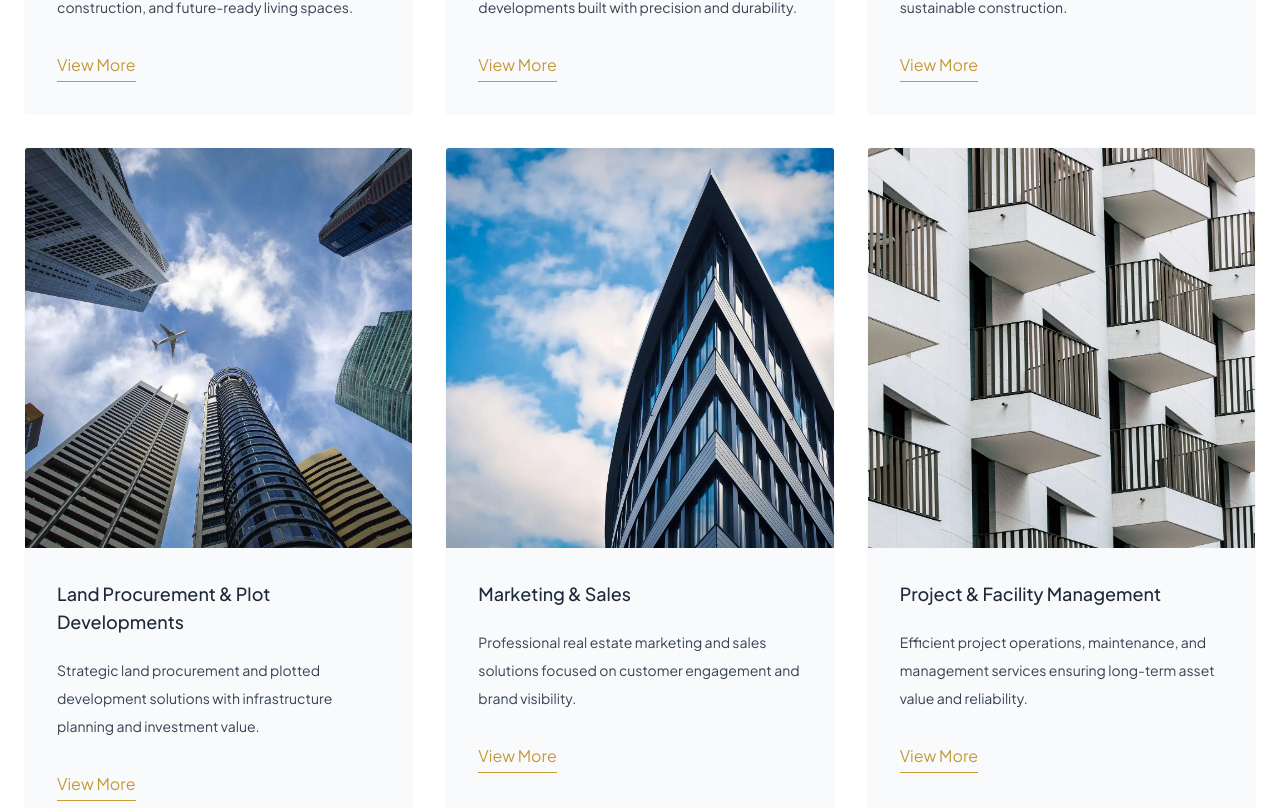
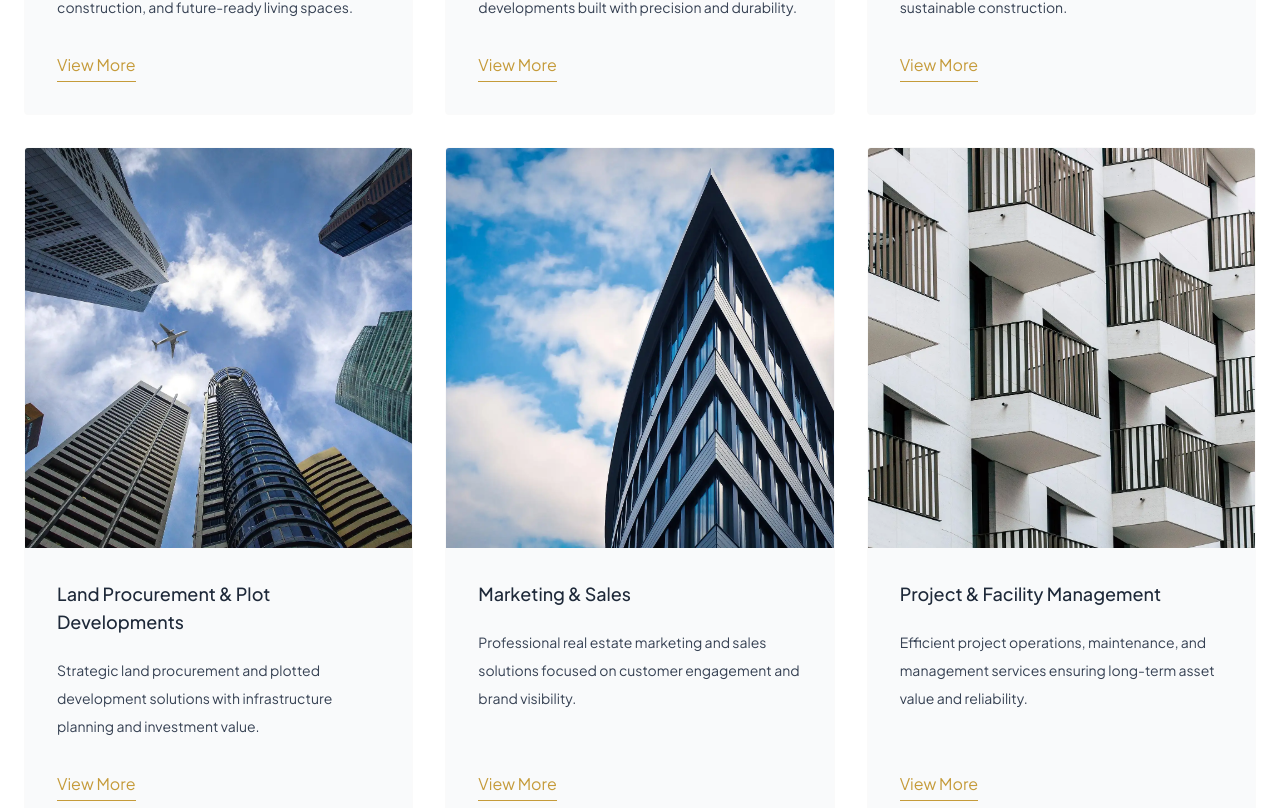
Before and after one commit to extechnology/PBD-Infra, a React (Vite) app: page /offer in a window 1280 px wide. Shown: the part 1252-2060 px from the top of the page. Built offline with nearby package versions, Linux system fonts and the light colour scheme.

Commit message:
updated service card

```diff
--- a/src/components/offers/OfferServiceCard.tsx
+++ b/src/components/offers/OfferServiceCard.tsx
@@ -6,7 +6,7 @@ interface Props {
 
 const OfferServiceCard = ({ title, description, image }: Props) => {
   return (
-    <div className="group relative bg-gray-50 rounded-sm border border-zinc-50 hover:border-gold-500/40 transition-all duration-500 overflow-hidden">
+    <div className="group relative bg-gray-50 rounded-sm border border-zinc-50 hover:border-gold-500/40 transition-all duration-500 overflow-hidden flex flex-col h-full">
       {/* Image */}
       <div className="overflow-hidden h-[400px]">
         <img
@@ -17,17 +17,20 @@ const OfferServiceCard = ({ title, description, image }: Props) => {
       </div>
 
       {/* Content */}
-      <div className="p-8">
+      <div className="p-8 flex flex-col grow">
         <h3 className="text-lg font-medium text-gray-800 mb-5 group-hover:text-gold-500 transition">
           {title}
         </h3>
 
         <p className="text-gray-700 text-sm leading-7 mb-8">{description}</p>
 
-        <button className="text-gold-500 border-b border-gold-500 pb-1 hover:tracking-wider transition-all duration-300">
-          View More
-        </button>
+        <div className="mt-auto">
+          <button className="text-gold-500 border-b border-gold-500 pb-1 hover:tracking-wider transition-all duration-300">
+            View More
+          </button>
+        </div>
       </div>
+
 
       {/* Hover Glow */}
       <div className="absolute inset-0 opacity-0 group-hover:opacity-100 transition pointer-events-none">
```
